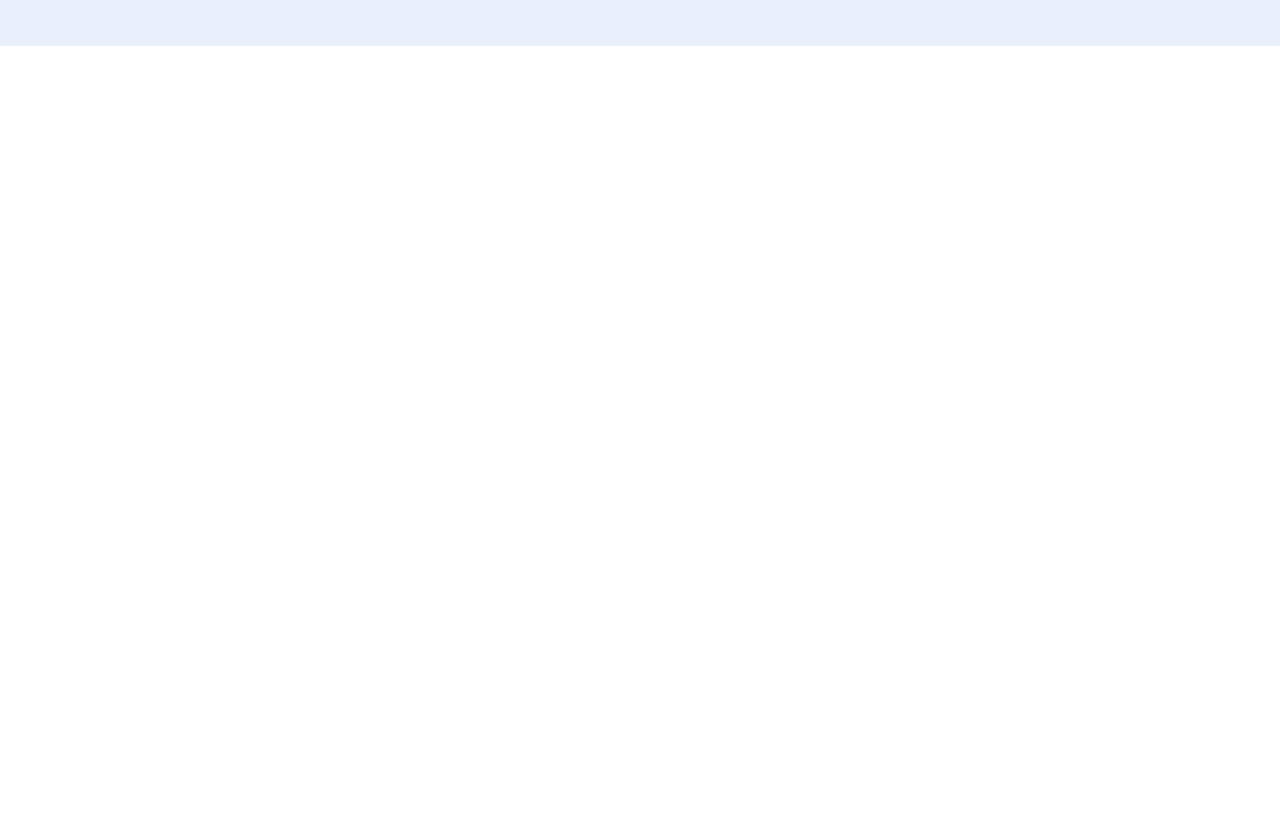
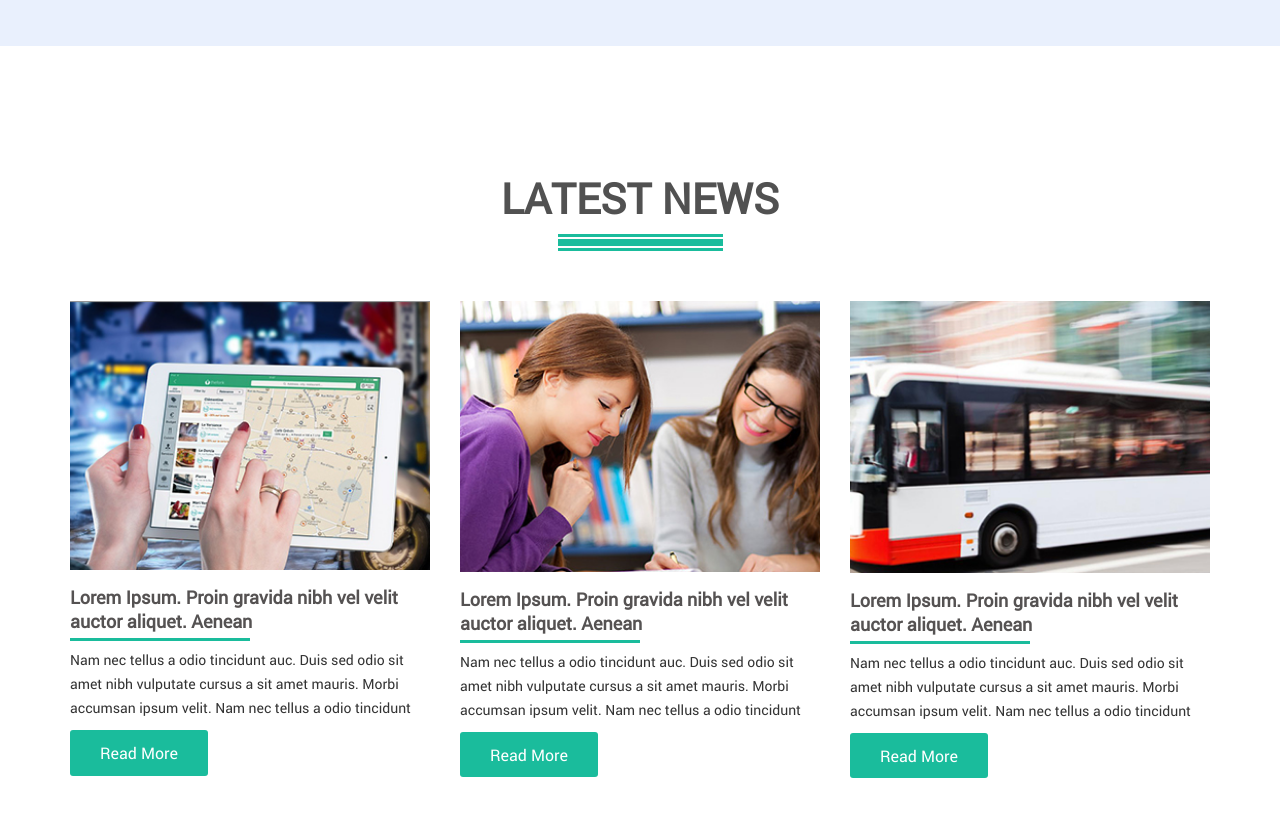
Before and after one commit to ilkalyuzhny/martecom, a website: page app/index.html in a window 1280 px wide. Shown: the part 4864-5680 px from the top of the page. Before the commit the page ends 4910 px from the top, so only its background shows below. Drawn offline with Linux system fonts and the light colour scheme.

Commit message:
80% template

```diff
--- a/app/index.html
+++ b/app/index.html
@@ -46,6 +46,7 @@
 	<script>loadCSS( "css/ofsale.min.css?ver=1.0.0", false, "all" );</script>
 	<script>loadCSS( "css/news.min.css?ver=1.0.0", false, "all" );</script>
 	<script>loadCSS( "css/partners.min.css?ver=1.0.0", false, "all" );</script>
+	<script>loadCSS( "css/latestnews.min.css?ver=1.0.0", false, "all" );</script>
 	<script>loadCSS( "css/main.min.css?ver=1.0.0", false, "all" );</script>
 	<!-- Load CSS End -->
 
@@ -653,10 +654,48 @@
                         </a>
                     </div>
                 </div>
-                <div class="customNavigation works-navigation">
-                    <a class="btn-work works-prev"><i class="pe-7s-angle-left"></i></a>
-                    <a class="btn-work works-next"><i class="pe-7s-angle-right"></i></a>
-                </div><!-- end of /.client navigation -->
+                <!--div class="customNavigation works-navigation">
+                    <a class="btn-work works-prev"><i class="issq"></i></a>
+                    <a class="btn-work works-next"><i class="issq"></i></a>
+                </div--><!-- end of /.client navigation -->
+            </div>
+        </section>
+        <section class="news-section">
+            <div class="container">
+                <div class="row">
+                    <div class="col-sm-12">
+                        <div class="title-section wow fadeInDown animated ">
+                            <h1>Latest News</h1>
+                        </div>
+                    </div>
+                </div>
+                <div class="row" >
+                    <div class="col-sm-4 wow fadeInDown animated" data-wow-delay="0.2s">
+                        <div class="blog-item">
+                            <a href="#"><img src="img/blog1.jpg" width="350" height="262" alt=""></a>
+                            <h3>Lorem Ipsum. Proin gravida nibh vel velit auctor aliquet. Aenean </h3>
+                            <p>Nam nec tellus a odio tincidunt auc. Duis sed odio sit amet nibh vulputate cursus a sit amet mauris. Morbi accumsan ipsum velit. Nam nec tellus a odio tincidunt</p>
+                            <a href="#">Read More</a>
+                        </div>
+                    </div>
+                    <div class="col-sm-4 wow fadeInDown animated" data-wow-delay="0.4s">
+                        <div class="blog-item">
+                            <a href="#"><img src="img/blog2.jpg" width="350" height="262" alt=""></a>
+                            <h3>Lorem Ipsum. Proin gravida nibh vel velit auctor aliquet. Aenean </h3>
+                            <p>Nam nec tellus a odio tincidunt auc. Duis sed odio sit amet nibh vulputate cursus a sit amet mauris. Morbi accumsan ipsum velit. Nam nec tellus a odio tincidunt</p>
+                            <a href="#">Read More</a>
+
+                        </div>
+                    </div>
+                    <div class="col-sm-4 wow fadeInDown animated" data-wow-delay="0.6s">
+                        <div class="blog-item">
+                            <a href="#"><img src="img/blog3.jpg" width="350" height="262" alt=""></a>
+                            <h3>Lorem Ipsum. Proin gravida nibh vel velit auctor aliquet. Aenean </h3>
+                            <p>Nam nec tellus a odio tincidunt auc. Duis sed odio sit amet nibh vulputate cursus a sit amet mauris. Morbi accumsan ipsum velit. Nam nec tellus a odio tincidunt</p>
+                            <a href="#">Read More</a>
+                        </div>
+                    </div>
+                </div>
             </div>
         </section>
 
--- /dev/null
+++ b/sass/latestnews.sass
@@ -0,0 +1,90 @@
+@import "bourbon"
+@import "vars.sass"
+
+.news-section
+    display: block
+    padding: 100px 0 80px
+    .title-section
+        margin-bottom: 80px
+        display: block
+        position: relative
+        &:after
+            content: ""
+            width: 165px
+            display: block
+            height: 7px
+            margin: 0 auto
+            background: #1abc9c
+            position: absolute
+            bottom: -25px
+            left: 0
+            right: 0
+        h1
+            text-align: center
+            color: #515151
+            font-size: 42px
+            font-weight: 700
+            text-transform: uppercase
+            &:before
+                content: ""
+                width: 165px
+                display: block
+                height: 3px
+                margin: 0 auto
+                background: #1abc9c
+                position: absolute
+                bottom: -16px
+                left: 0
+                right: 0
+            &:after
+                content: ""
+                width: 165px
+                display: block
+                height: 3px
+                margin: 0 auto
+                background: #1abc9c
+                position: absolute
+                bottom: -30px
+                left: 0
+                right: 0
+    .blog-item
+        img
+            width: 100%
+            height: auto
+        h3
+            display: block
+            margin: 15px 0
+            padding: 0
+            position: relative
+            color: #555252
+            font-size: 18px
+            font-weight: 700
+            line-height: 24px
+            &:before
+                content: ""
+                position: absolute
+                width: 50%
+                height: 3px
+                display: block
+                background: #1abc9c
+                bottom: -8px
+        p
+            display: block
+            margin-top: 12px
+            font-size: 14px
+            font-weight: 40px
+            line-height: 24px
+        a
+            &:last-child
+                display: inline-block
+                color: #fff
+                font-weight: 300
+                background: #1abc9c
+                padding: 10px 30px
+                font-size: 16px
+                border-radius: 3px
+                text-decoration: none
+                transition: all 0.3s
+            &:hover
+                    color: #fff
+                    background: #3cd2b4
```
Also changed, not shown: app/css/latestnews.min.css (added), app/img/blog1.jpg (added), app/img/blog2.jpg (added), app/img/blog3.jpg (added).
